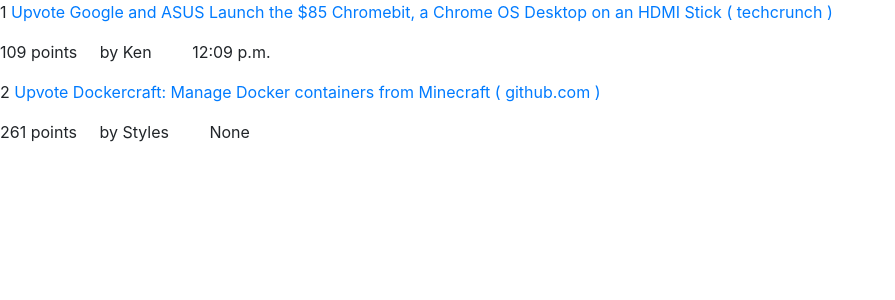
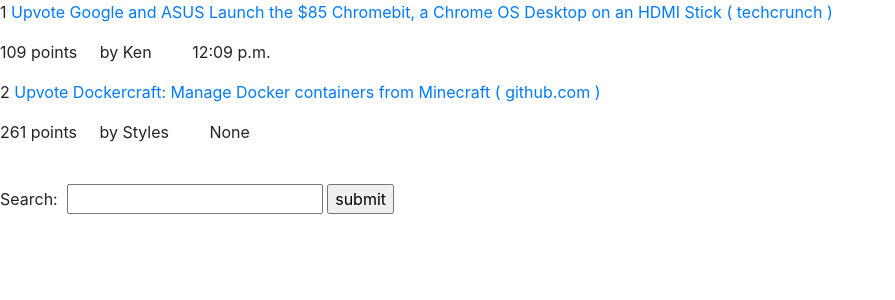
Before and after one commit to gitter-badger/ycombinatorClone, a Django app: page / in a window 1280 px wide. Shown: the part 24-324 px from the top of the page, without its empty margins (0-895 px from the left). Run offline with Django 3.2, Linux system fonts and the light colour scheme; data comes from the database, SQL or seed files in the repository; both versions use the stored data as it was after the commit; some libraries are stand-ins or nearby versions.

Commit message:
added search feature

```diff
--- a/templates/index.html
+++ b/templates/index.html
@@ -24,5 +24,12 @@
 <p> There are no post </post>
 
 {%endif%}
-
+<div class="footer secondary">
+<div class="search">
+<br>
+<span class="ssearch">
+Search:&nbsp; <input type="text" name="search"> <input type = "submit" name="submit" value="submit">
+</span>
+</div>
+</div>
 {%endblock%}
```
Also changed, not shown: db.sqlite3, 15 other files.
